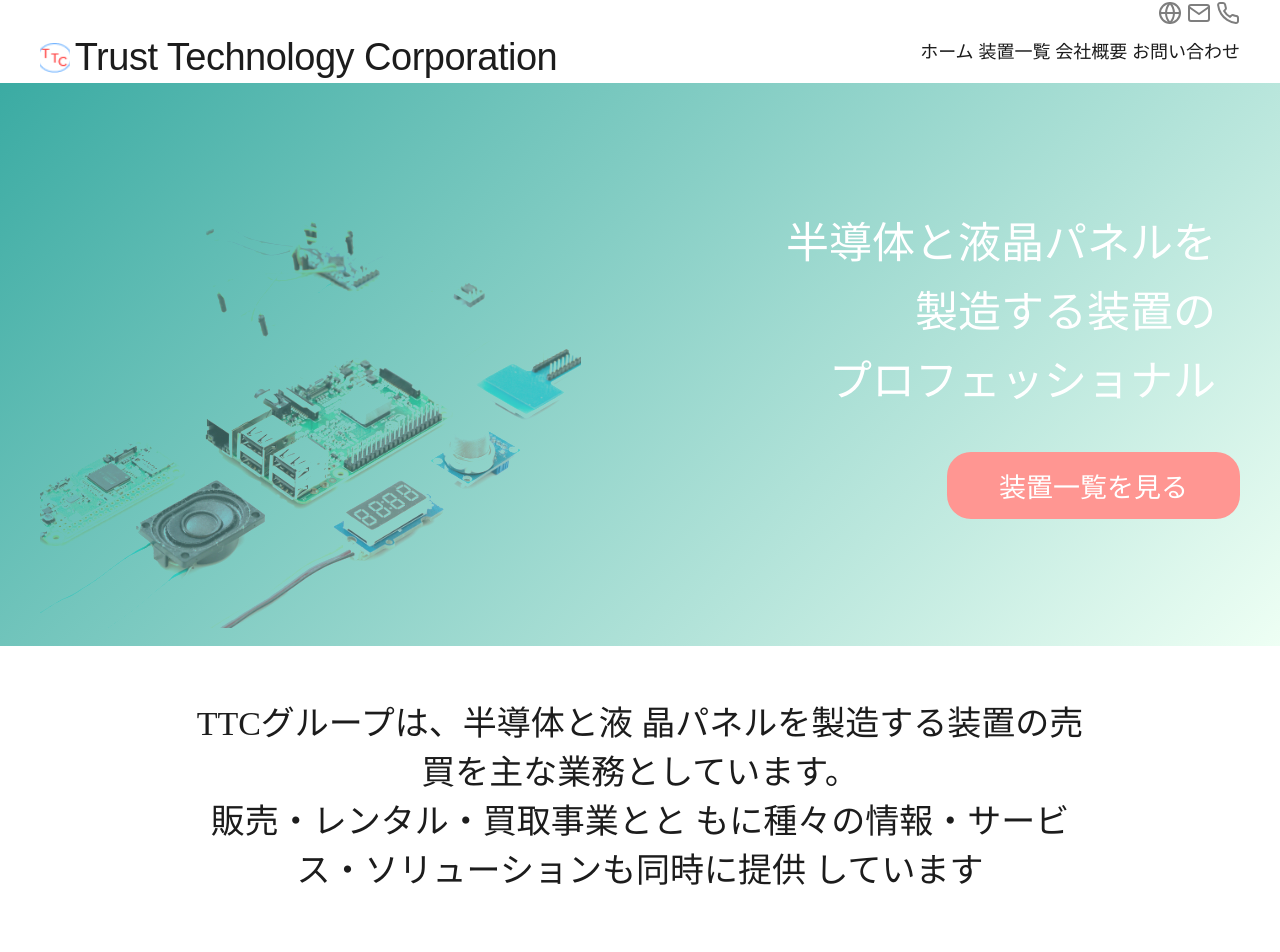
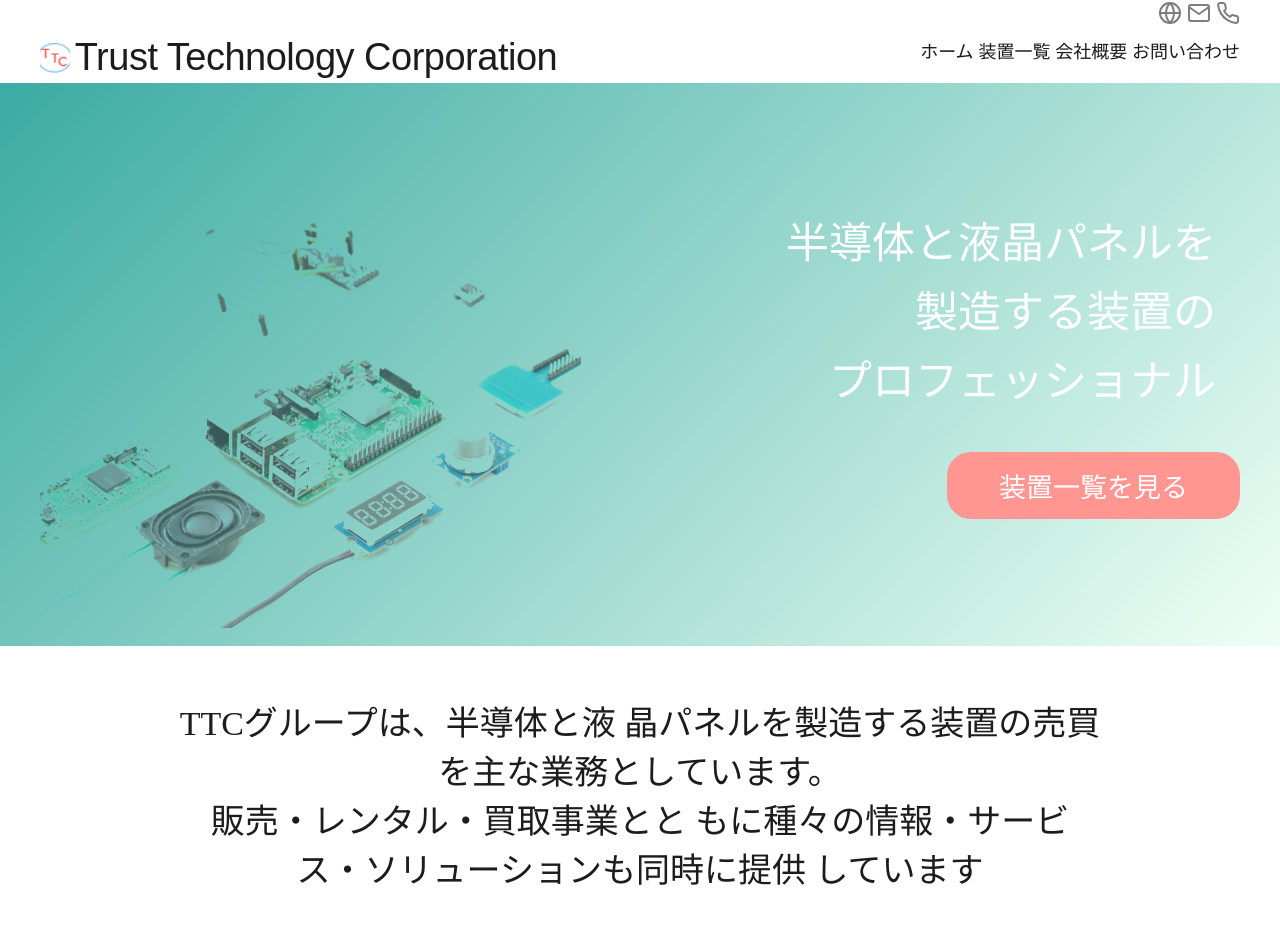
Before and after one commit to satoshi-create/TTC_re, a Next.js app: page / in a window 1280 px wide. Shown: the top 952 px of the page. Built offline with nearby package versions, Linux system fonts and the light colour scheme.

Commit message:
Aboutコンポーネントにレスポンシブデザインを追加

```diff
--- a/styles/About.module.css
+++ b/styles/About.module.css
@@ -1,6 +1,7 @@
 .about {
-  width: 70vw;
+  width: 72vw;
   margin: 0 auto;
   text-align: center;
   font-size: clamp(1.125rem, 0.5472rem + 2.4653vw, 2.125rem);
+  letter-spacing: 1.8;
 }
```
